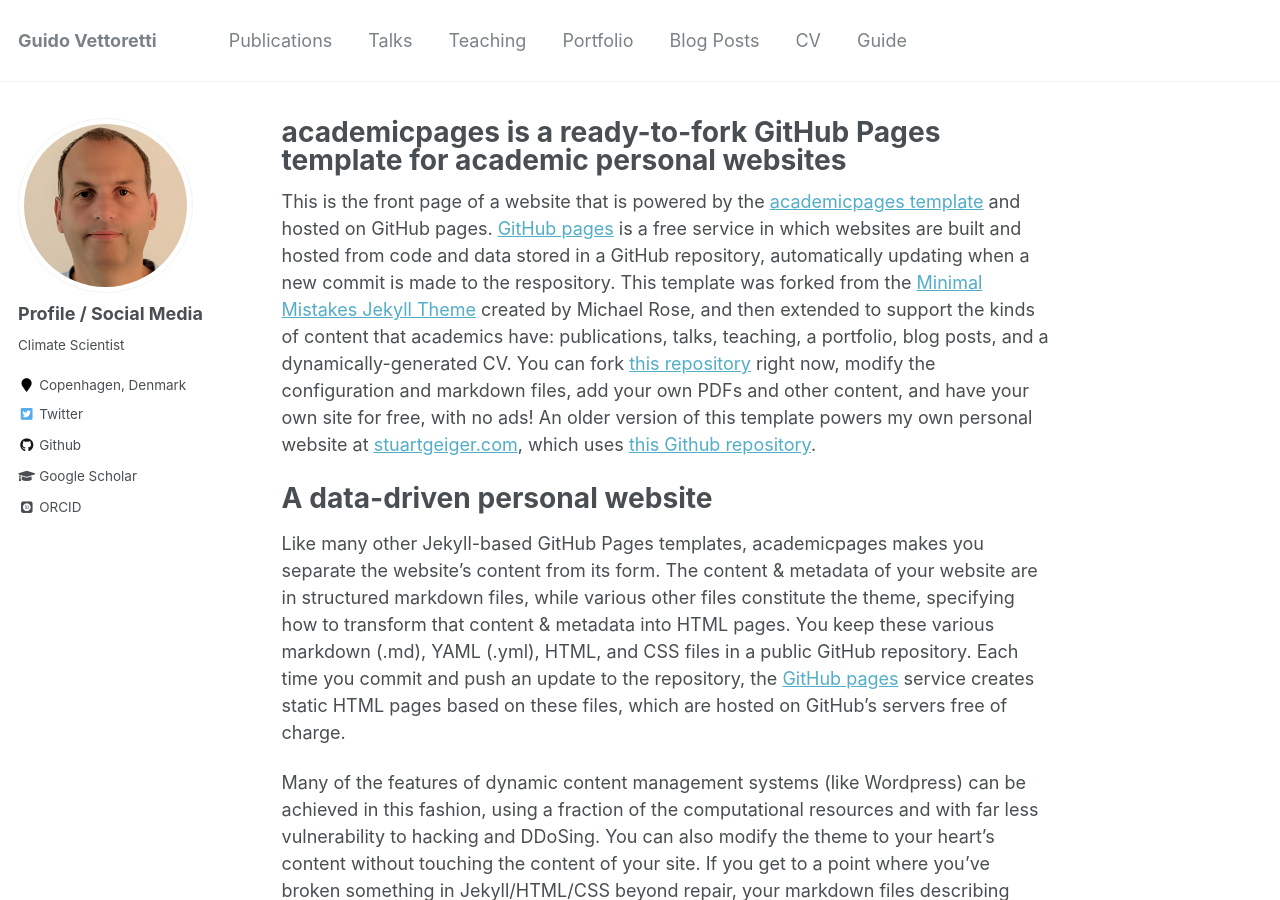
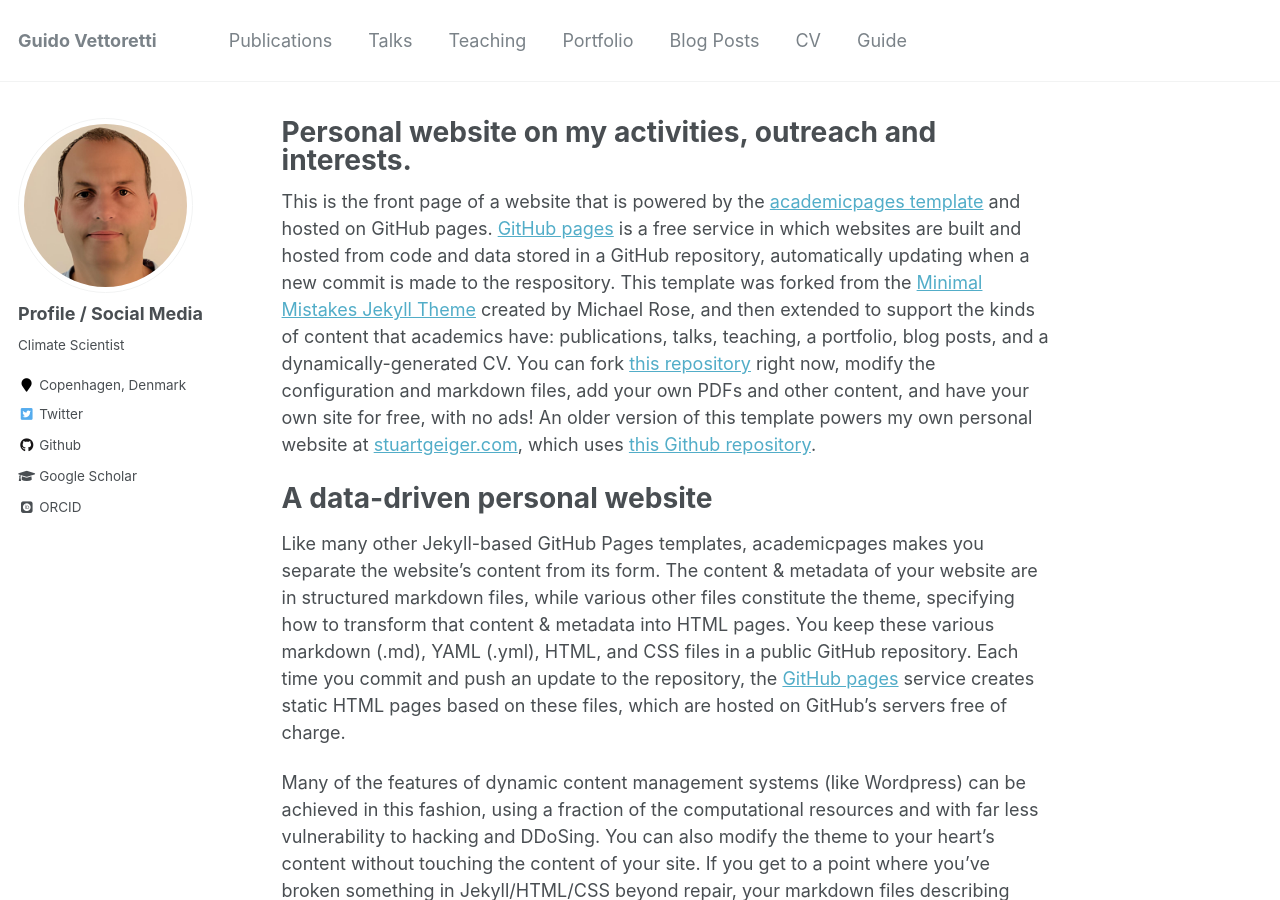
Before and after one commit to guidov/guidov.github.io, a Jekyll site: the page built from _pages/about.md, in a window 1280 px wide and 900 px high. Built offline with Jekyll 4.4.1, drawn with Linux system fonts in a browser that asks for light colours; some web fonts are replaced.

Commit message:
change about

```diff
--- a/_pages/about.md
+++ b/_pages/about.md
@@ -1,6 +1,6 @@
 ---
 permalink: /
-title: "academicpages is a ready-to-fork GitHub Pages template for academic personal websites"
+title: "Personal website on my activities, outreach and interests."
 excerpt: "About me"
 author_profile: true
 redirect_from:
```
